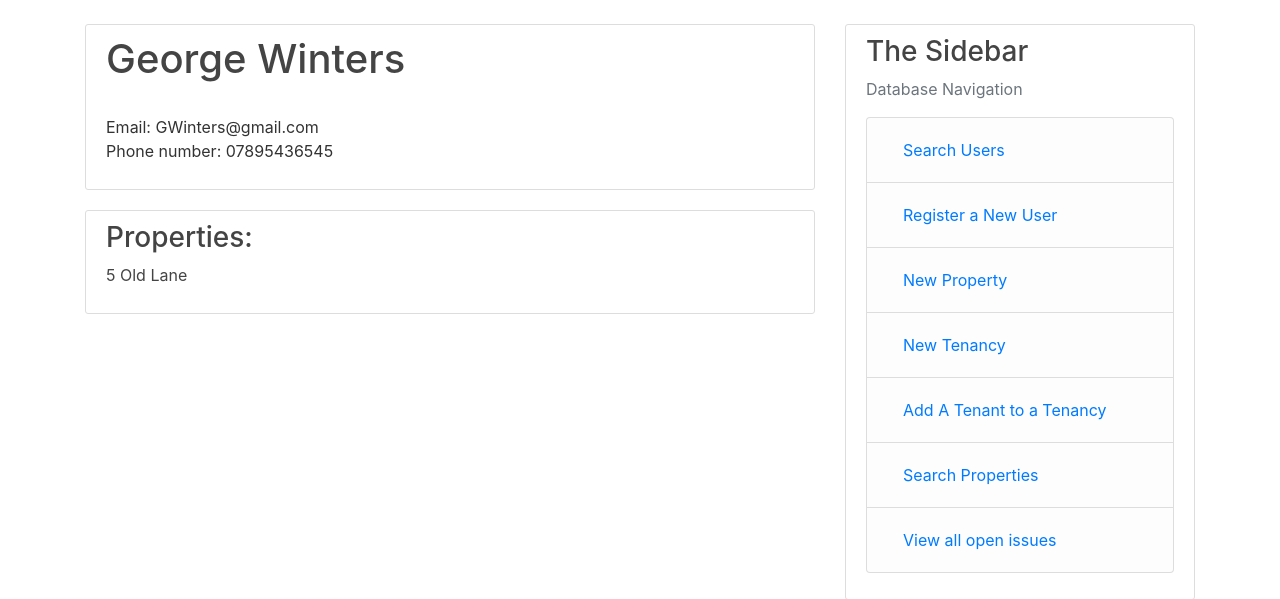
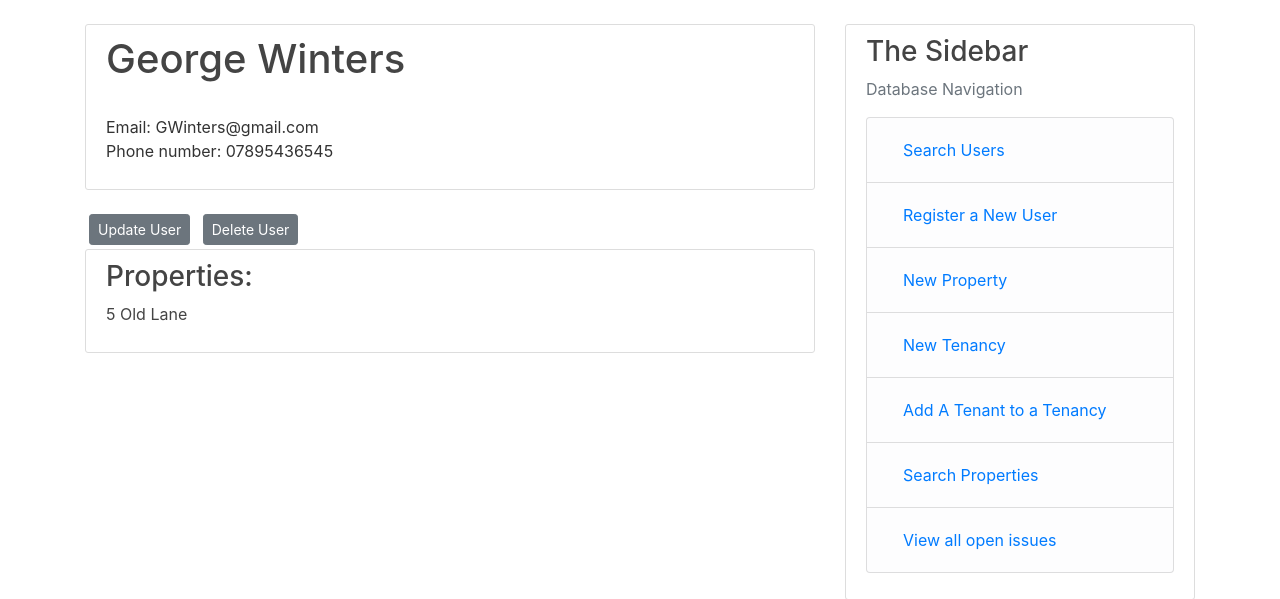
Before and after one commit to puffledude/CourseworkFullBuild, a Flask app: page /Landlord/4 in a window 1280 px wide. Shown: the part 56-655 px from the top of the page. Run offline with Flask 2, Linux system fonts and the light colour scheme; a user stored in the database is signed in; data comes from the database, SQL or seed files in the repository; both versions use the stored data as it was after the commit; some libraries are stand-ins or nearby versions.

Commit message:
Deletion and Updates on all user pages

```diff
--- a/Tower/routes.py
+++ b/Tower/routes.py
@@ -298,7 +298,7 @@ def Landlord(user_id):
 def Admin(user_id):
     if current_user.role !=("Admin"):
         abort(403)
-    user = db.session.query(User).filter(User.user_id == user_id)
+    user = db.session.query(User).filter(User.user_id == user_id).first()
     if user.role !=("Admin"):
         abort(404)
     return render_template("Admin.html", title = "User Profile",user=user)
--- a/Tower/templates/Landlord.html
+++ b/Tower/templates/Landlord.html
@@ -6,6 +6,12 @@
     <br>
     <p>Email: {{landlord.email }} <br>Phone number: {{landlord.phone_number}}</p>
 </div>
+{% if current_user.role == ('Admin') %}
+<div>
+    <a class="btn btn-secondary btn-sm m-1" href=" {{url_for('Update_User', user_id = landlord.user_id) }}">Update User</a>
+    <a class="btn btn-secondary btn-sm m-1" href=" {{url_for('Delete_user', user_id = landlord.user_id) }}">Delete User</a>
+</div>
+{% endif %}
 <div class="content-section">
     <h3>Properties: </h3>
     {%for places in properties%}
```
Also changed, not shown: Tower/templates/Admin.html (+7 -0 lines), Tower/site.db.
